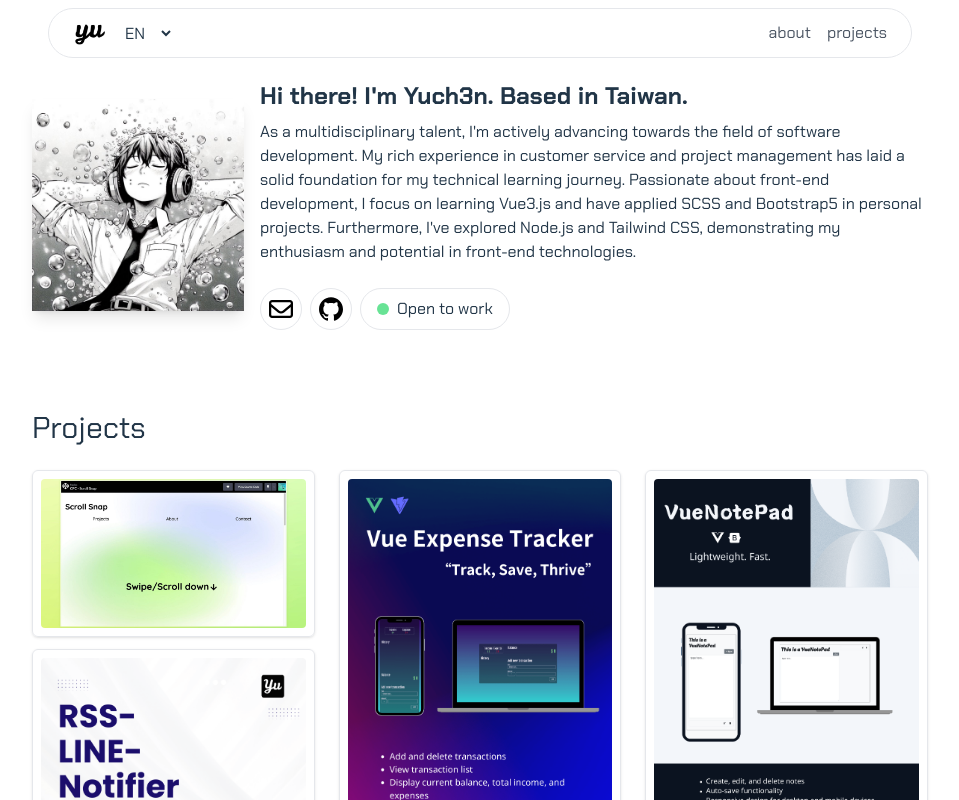
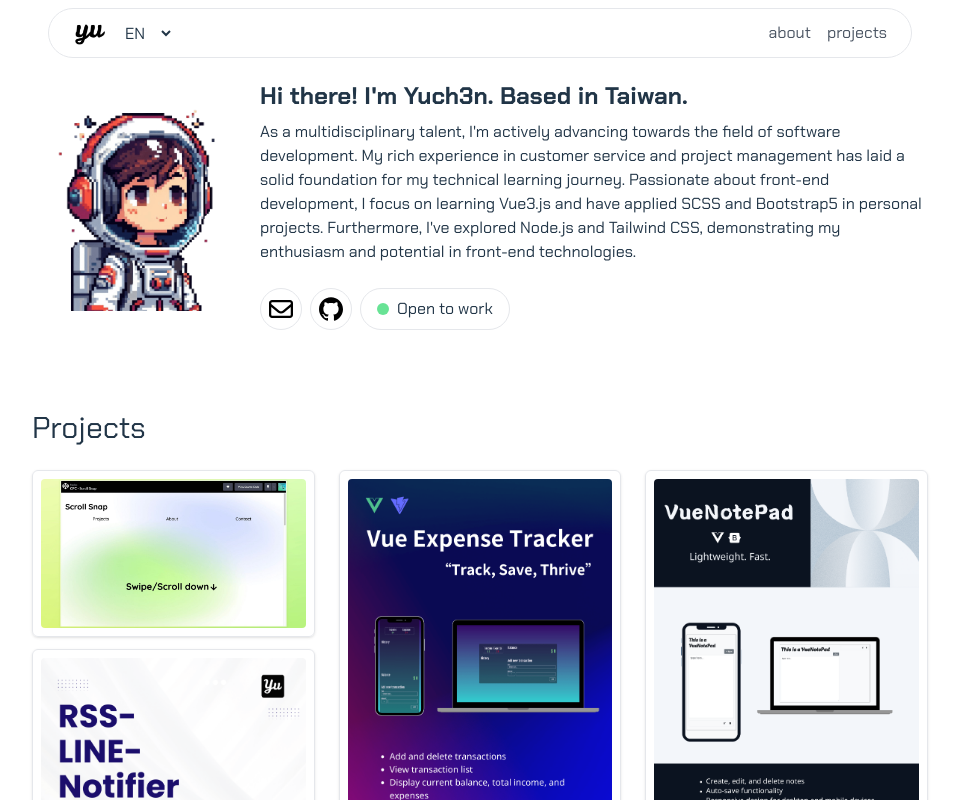
Before and after one commit to yuch3nchen/yuch3n_portfolio, a Vue app: page / in a window 1280 px wide. Shown: the top 800 px of the page, without its empty margins (160-1119 px from the left). Built offline with nearby package versions, Linux system fonts and the light colour scheme.

Commit message:
更換 About.vue  照片

```diff
--- a/src/components/About.vue
+++ b/src/components/About.vue
@@ -29,9 +29,9 @@ const handleClick = (e) => {
     class="container mx-auto md:px-16 xl:px-48 mt-14 md:mt-20 grid grid-cols-1 md:grid-cols-4 gap-y-4 md:gap-4 place-content-between"
   >
     <img
-      src="../assets/images/profile.jpeg"
+      src="../assets/images/profile-astro.png"
       alt="Yuchen's profile photo"
-      class="place-self-center md:shadow-lg md:hover:shadow-xl md:col-span-2 lg:col-span-1 svg-shake"
+      class="place-self-center md:col-span-2 lg:col-span-1 svg-shake"
     />
     <article
       class="px-9 md:px-0 md:col-span-2 lg:col-span-3 flex flex-col justify-between gap-6"
```
Also changed, not shown: src/assets/images/profile-astro.png (added), src/assets/images/profile.jpeg (deleted).
